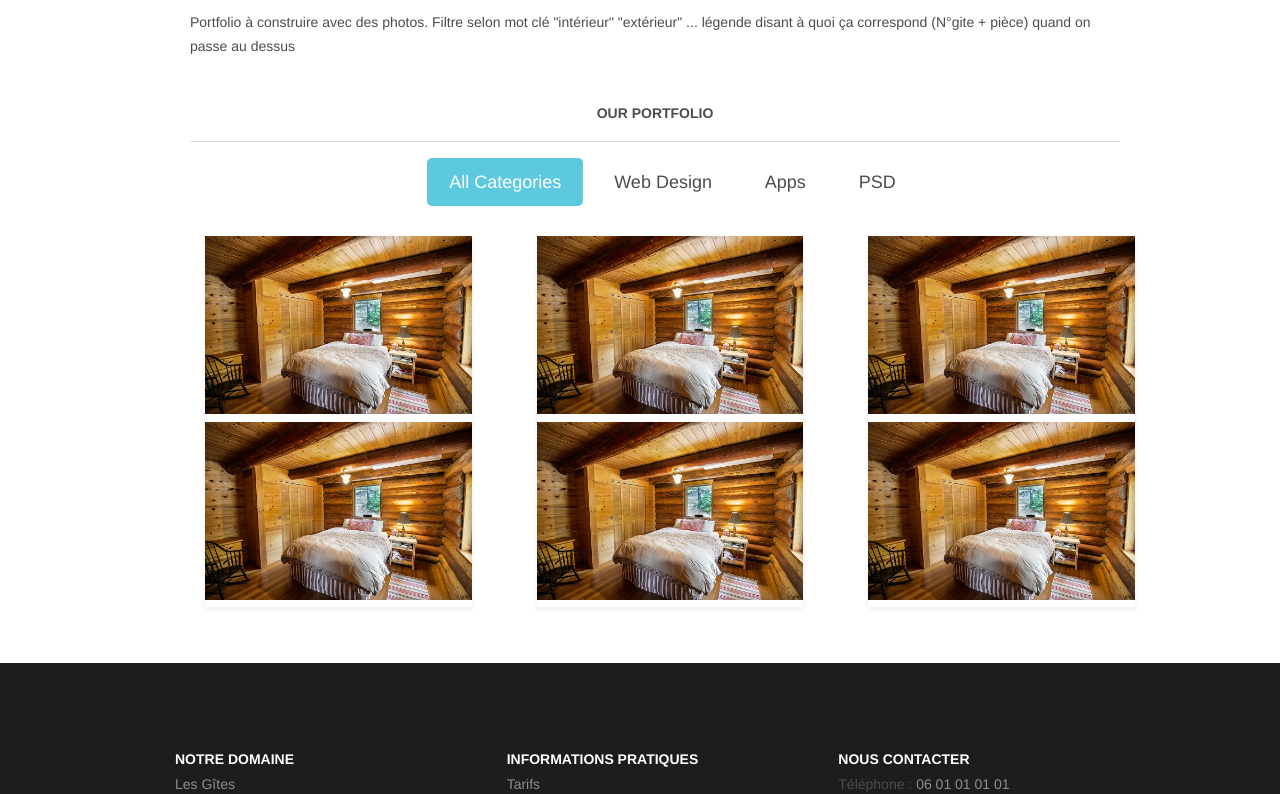
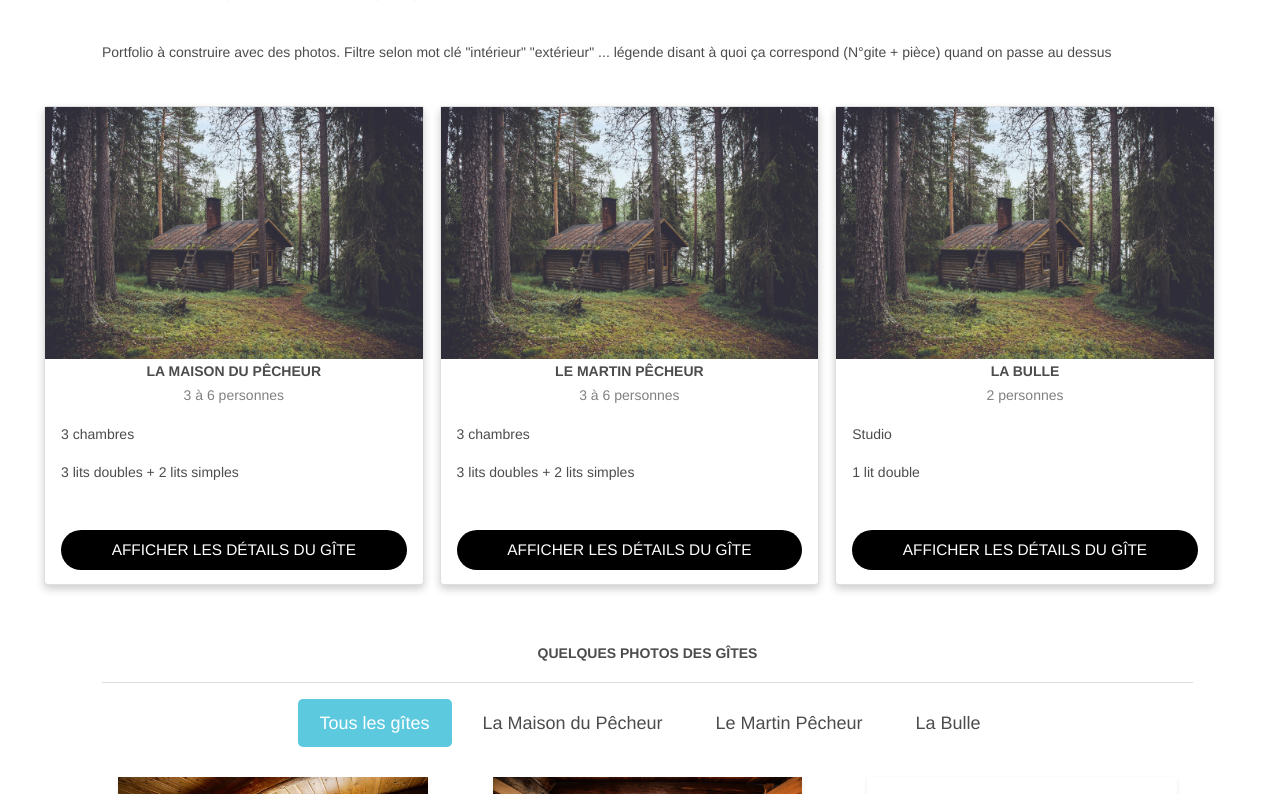
Before and after one commit to BataillieCommunityManager/DomaineDePassepay, a plain HTML site: page gites.html in a window 1280 px wide. Shown: the part 592-1386 px from the top of the page. Drawn offline with nearby package versions, Linux system fonts and the light colour scheme; a web font is replaced by a local one.

Commit message:
New Gîtes
- Update portfolio to adapt with real needs
- Add cards presentation section (1 card / gîte)

... To come :
- Show details on click on card
- Modal image zoom on portfolio

```diff
--- a/gites.html
+++ b/gites.html
@@ -27,6 +27,130 @@
 		</noscript>
     <!--[if lte IE 8]><link rel="stylesheet" href="css/ie/v8.css" /><![endif]-->
     <!--[if lte IE 9]><link rel="stylesheet" href="css/ie/v9.css" /><![endif]-->
+    <meta name="viewport" content="width=device-width, initial-scale=1">
+    <style>
+        /*Portfolio*/
+
+        html {
+            box-sizing: border-box;
+        }
+
+        *,
+        *:before,
+        *:after {
+            box-sizing: inherit;
+        }
+
+        .column {
+            float: left;
+            width: 33.3%;
+            margin-bottom: 16px;
+            padding: 0 8px;
+        }
+
+        @media screen and (max-width: 650px) {
+            .column {
+                width: 100%;
+                display: block;
+            }
+        }
+
+        .card {
+            box-shadow: 0 4px 8px 0 rgba(0, 0, 0, 0.2);
+        }
+
+        .container {
+            padding: 0 16px;
+        }
+
+        .container::after,
+        .row::after {
+            content: "";
+            clear: both;
+            display: table;
+        }
+
+        .title {
+            color: grey;
+        }
+
+        .button {
+            border: none;
+            outline: 0;
+            display: inline-block;
+            padding: 8px;
+            color: white;
+            background-color: #000;
+            text-align: center;
+            cursor: pointer;
+            width: 100%;
+        }
+
+        .button:hover {
+            background-color: #555;
+        }
+        /*Cartes*/
+        /* Three columns side by side */
+
+        .column {
+            float: left;
+            width: 33.3%;
+            margin-bottom: 16px;
+            padding: 0 8px;
+        }
+        /* Display the columns below each other instead of side by side on small screens */
+
+        @media screen and (max-width: 650px) {
+            .column {
+                width: 100%;
+                display: block;
+            }
+        }
+        /* Add some shadows to create a card effect */
+
+        .card {
+            box-shadow: 0 4px 8px 0 rgba(0, 0, 0, 0.2);
+        }
+        /* Some left and right padding inside the container */
+
+        .container {
+            padding: 0 16px;
+            width: 100%!important;
+        }
+        /* Clear floats */
+
+        .container::after,
+        .row::after {
+            content: "";
+            clear: both;
+            display: table;
+        }
+
+        .title {
+            color: grey;
+            text-align: center;
+        }
+
+        .card h2 {
+            text-align: center;
+        }
+
+        .button {
+            border: none;
+            outline: 0;
+            display: inline-block;
+            padding: 8px;
+            color: white;
+            background-color: #000;
+            text-align: center;
+            cursor: pointer;
+            width: 100%;
+        }
+
+        .button:hover {
+            background-color: #555;
+        }
+    </style>
 </head>
 
 
@@ -77,8 +201,59 @@
                         </div>
                     </section>
 
-                    <div class="container bootstrap snippet">
-                        <h1 class="text-center section-title">Our Portfolio</h1>
+                    <div class="row">
+                        <div class="column">
+                            <div class="card">
+                                <img src="images/Photos/cabin-1081733_1920.jpg" alt="Maison du Pêcheur" style="width:100%">
+                                <div class="container">
+                                    <h2>La Maison du Pêcheur</h2>
+                                    <p class="title">3 à 6 personnes</p>
+                                    <p>3 chambres</p>
+                                    <p>3 lits doubles + 2 lits simples</p>
+                                    <p><button class="button">Afficher les détails du gîte</button></p>
+                                </div>
+                            </div>
+                        </div>
+
+                        <div class="column">
+                            <div class="card">
+                                <img src="images/Photos/cabin-1081733_1920.jpg" alt="Martin Pêcheur" style="width:100%">
+                                <div class="container">
+                                    <h2>Le Martin Pêcheur</h2>
+                                    <p class="title">3 à 6 personnes</p>
+                                    <p>3 chambres</p>
+                                    <p>3 lits doubles + 2 lits simples</p>
+                                    <p><button class="button">Afficher les détails du gîte</button></p>
+                                </div>
+                            </div>
+                        </div>
+
+                        <div class="column">
+                            <div class="card">
+                                <img src="images/Photos/cabin-1081733_1920.jpg" alt="Bulle" style="width:100%">
+                                <div class="container">
+                                    <h2>La Bulle</h2>
+                                    <p class="title">2 personnes</p>
+                                    <p>Studio</p>
+                                    <p>1 lit double</p>
+                                    <p><button class="button">Afficher les détails du gîte</button></p>
+                                </div>
+                            </div>
+                        </div>
+                    </div>
+
+
+
+
+
+
+
+
+
+
+
+                    <div class="container bootstrap snippet" style="margin-top:40px;">
+                        <h2 class="text-center section-title">Quelques photos des gîtes</h2>
                         <hr>
                         <section id="portfolio" class="gray-bg padding-top-bottom">
                             <div class="container bootstrap snippet">
@@ -86,16 +261,16 @@
                                 <div class="categories">
                                     <ul>
                                         <li class="active">
-                                            <a data-filter="*">All Categories</a>
+                                            <a data-filter="*">Tous les gîtes</a>
                                         </li>
                                         <li>
-                                            <a data-filter=".web-design">Web Design</a>
+                                            <a data-filter=".maison">La Maison du Pêcheur</a>
                                         </li>
                                         <li>
-                                            <a data-filter=".apps">Apps</a>
+                                            <a data-filter=".martin">Le Martin Pêcheur</a>
                                         </li>
                                         <li>
-                                            <a data-filter=".psd">PSD</a>
+                                            <a data-filter=".bulle">La Bulle</a>
                                         </li>
                                     </ul>
                                 </div>
@@ -103,11 +278,11 @@
                                 <!-- ======= Portfolio items ===-->
                                 <div class="projects-container scrollimation in">
                                     <div class="row">
-                                        <article class="col-md-4 col-sm-6 portfolio-item web-design apps psd">
+                                        <article class="col-md-4 col-sm-6 portfolio-item maison">
                                             <div class="portfolio-thumb in">
                                                 <a href="#" class="main-link">
                                                     <img class="img-responsive img-center" src="images/Photos/log-home-2225414_1920.jpg" width="100%" alt="">
-                                                    <h2 class="project-title">Billing</h2>
+                                                    <h2 class="project-title">Chambre 1</h2>
                                                     <span class="overlay-mask"></span>
                                                 </a>
                                                 <a class="enlarge cboxElement" href="#" title="Bills Project"><i class="fa fa-expand fa-fw"></i></a>
@@ -115,33 +290,33 @@
                                             </div>
                                         </article>
 
-                                        <article class="col-md-4 col-sm-6 portfolio-item apps">
+                                        <article class="col-md-4 col-sm-6 portfolio-item martin">
                                             <div class="portfolio-thumb in">
                                                 <a href="#" class="main-link">
-                                                    <img class="img-responsive img-center" src="images/Photos/log-home-2225414_1920.jpg" width="100%" alt="">
-                                                    <h2 class="project-title">Augmented Tourist</h2>
+                                                    <img class="img-responsive img-center" src="images/Photos/log-home-2225427_1920.jpg" width="100%" alt="">
+                                                    <h2 class="project-title">Salle de Bain</h2>
                                                     <span class="overlay-mask"></span>
                                                 </a>
                                                 <a class="link centered" href=""><i class="fa fa-eye fa-fw"></i></a>
                                             </div>
                                         </article>
 
-                                        <article class="col-md-4 col-sm-6 portfolio-item web-design psd">
+                                        <article class="col-md-4 col-sm-6 portfolio-item bulle">
                                             <div class="portfolio-thumb in">
                                                 <a href="#" class="main-link">
-                                                    <img class="img-responsive img-center" src="images/Photos/log-home-2225414_1920.jpg" width="100%" alt="">
-                                                    <h2 class="project-title">Get Colored</h2>
+                                                    <img class="img-responsive img-center" src="images/Photos/log-home-2225442_1920.jpg" width="100%" alt="">
+                                                    <h2 class="project-title">Pièce de vie</h2>
                                                     <span class="overlay-mask"></span>
                                                 </a>
                                                 <a class="enlarge centered cboxElement" href="#" title="Get Colored"><i class="fa fa-expand fa-fw"></i></a>
                                             </div>
                                         </article>
 
-                                        <article class="col-md-4 col-sm-6 portfolio-item apps">
+                                        <article class="col-md-4 col-sm-6 portfolio-item martin">
                                             <div class="portfolio-thumb in">
                                                 <a href="#" class="main-link">
                                                     <img class="img-responsive img-center" src="images/Photos/log-home-2225414_1920.jpg" width="100%" alt="">
-                                                    <h2 class="project-title">Holiday Selector</h2>
+                                                    <h2 class="project-title">Chambre 2</h2>
                                                     <span class="overlay-mask"></span>
                                                 </a>
                                                 <a class="enlarge cboxElement" href="#" title="Holiday Selector"><i class="fa fa-expand fa-fw"></i></a>
@@ -149,11 +324,11 @@
                                             </div>
                                         </article>
 
-                                        <article class="col-md-4 col-sm-6 portfolio-item web-design psd">
+                                        <article class="col-md-4 col-sm-6 portfolio-item bulle">
                                             <div class="portfolio-thumb in">
                                                 <a href="#" class="main-link">
-                                                    <img class="img-responsive img-center" src="images/Photos/log-home-2225414_1920.jpg" width="100%" alt="">
-                                                    <h2 class="project-title">Scavenger Hunt</h2>
+                                                    <img class="img-responsive img-center" src="images/Photos/log-home-2225427_1920.jpg" width="100%" alt="">
+                                                    <h2 class="project-title">Salle de Bain</h2>
                                                     <span class="overlay-mask"></span>
                                                 </a>
                                                 <a class="enlarge cboxElement" href="#" title="Scavenger Hunt"><i class="fa fa-expand fa-fw"></i></a>
@@ -161,11 +336,11 @@
                                             </div>
                                         </article>
 
-                                        <article class="col-md-4 col-sm-6 portfolio-item web-design apps">
+                                        <article class="col-md-4 col-sm-6 portfolio-item maison">
                                             <div class="portfolio-thumb in">
                                                 <a href="#" class="main-link">
                                                     <img class="img-responsive img-center" src="images/Photos/log-home-2225414_1920.jpg" width="100%" alt="">
-                                                    <h2 class="project-title">Sonor</h2>
+                                                    <h2 class="project-title">Chambre 3</h2>
                                                     <span class="overlay-mask"></span>
                                                 </a>
                                                 <a class="enlarge cboxElement" href="#" title="Sonor"><i class="fa fa-expand fa-fw"></i></a>
```
